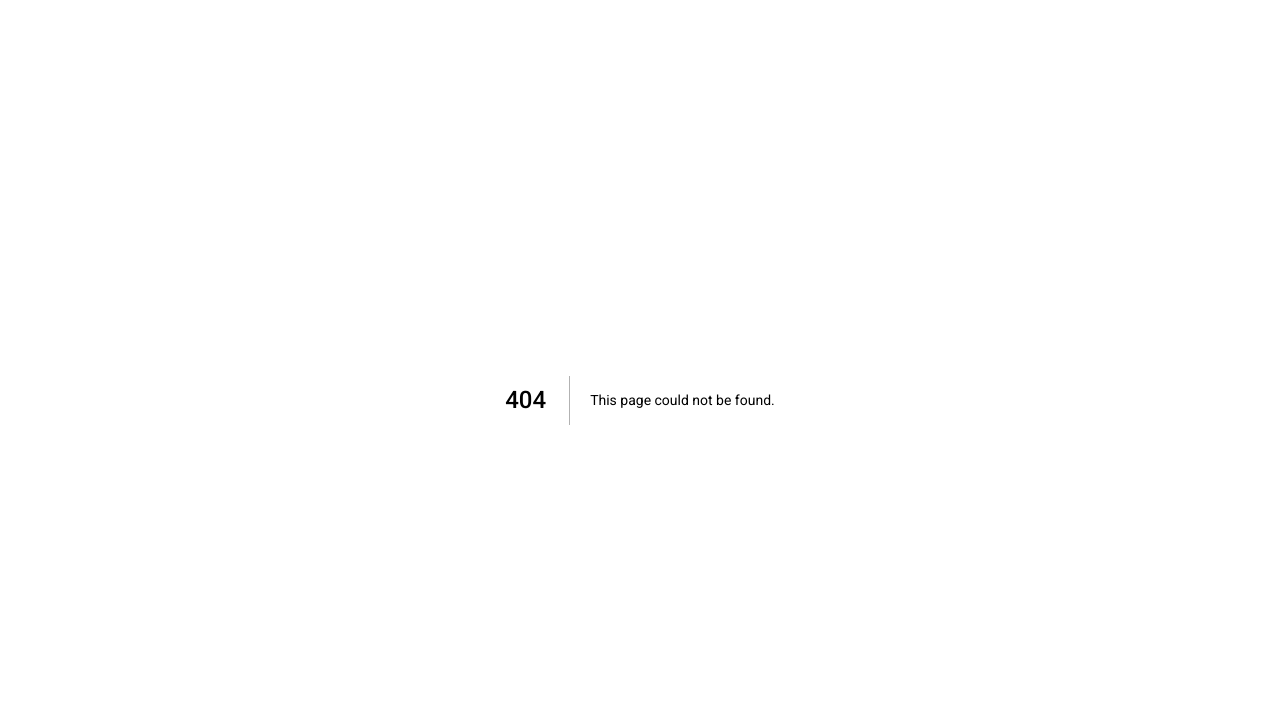
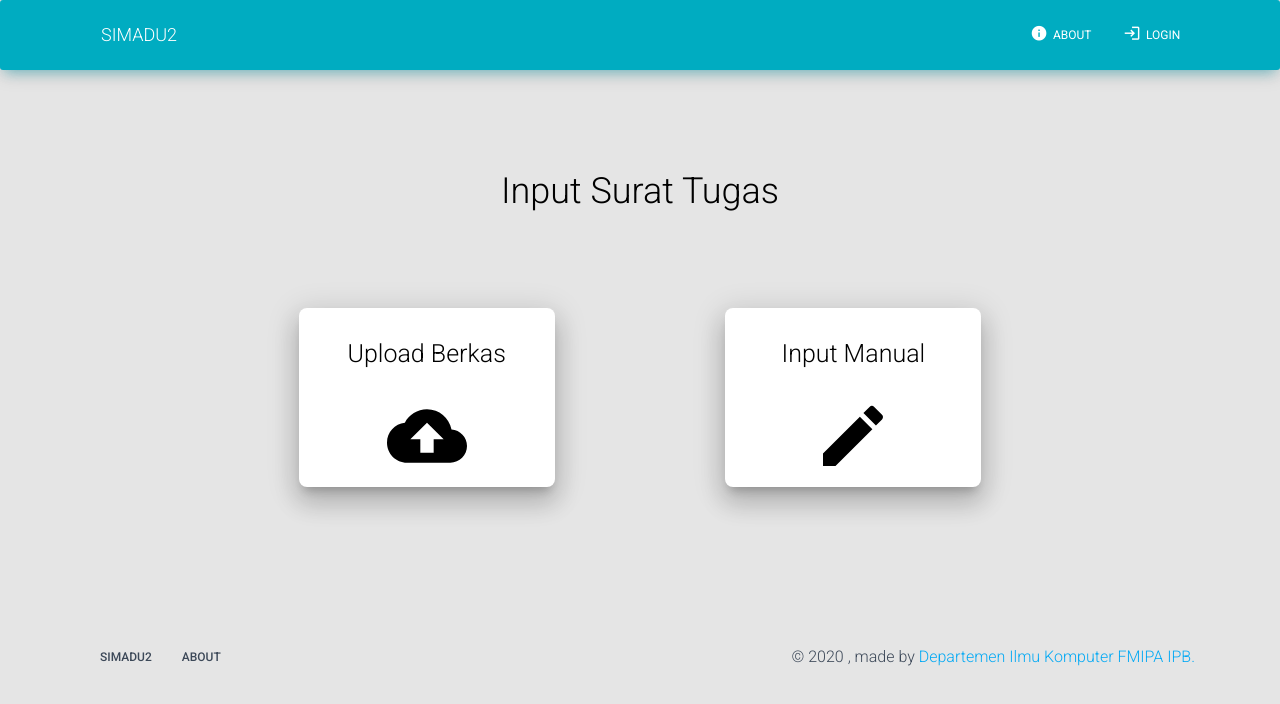
Before and after one commit to muhammad-fakhri/karhutla-backend, a Next.js app: page /surat-tugas in a window 1280 px wide. Before the commit this address had no page. Shown: the top 704 px of the page. Built offline with nearby package versions, Linux system fonts and the light colour scheme.

Commit message:
Add layout and style file for Surat Tugas page

```diff
--- /dev/null
+++ b/assets/jss/nextjs-material-kit/pages/suratTugasPage.js
@@ -0,0 +1,27 @@
+const suratTugasPageStyle = {
+  title: {
+    marginBottom: "8vh",
+    color: "#000000"
+  },
+  textCenter: {
+    textAlign: "center"
+  },
+  gridContainer: {
+    width: "100%",
+    padding: "16vh 0 16vh 0",
+  },
+  gridItem: {
+    marginTop: "16px"
+  },
+  buttonBase: {
+    width: "60%",
+    background: "#FFFFFF",
+    color: "black",
+    padding: "8px 32px",
+    borderRadius: "8px",
+    boxShadow:
+      "0 16px 24px 2px rgba(0, 0, 0, 0.14), 0 6px 30px 5px rgba(0, 0, 0, 0.12), 0 8px 10px -5px rgba(0, 0, 0, 0.2)",
+  }
+};
+
+export default suratTugasPageStyle;
--- a/components/Header/HeaderLinks.js
+++ b/components/Header/HeaderLinks.js
@@ -54,7 +54,7 @@ export default function HeaderLinks(props) {
               />
             </ListItem>
             <ListItem className={classes.listItem}>
-              <Link href="/dashboard">
+              <Link href="/surat-tugas">
                 <Button
                   color="transparent"
                   className={classes.navLink} >
--- /dev/null
+++ b/pages/surat-tugas.js
@@ -0,0 +1,75 @@
+import { makeStyles } from "@material-ui/core/styles";
+import ButtonBase from '@material-ui/core/ButtonBase';
+import Grid from '@material-ui/core/Grid';
+import CloudUploadIcon from '@material-ui/icons/CloudUpload';
+import CreateIcon from '@material-ui/icons/Create';
+import Link from 'next/link';
+import SiteLayout from "../components/Layout/SiteLayout";
+import classNames from "classnames";
+import styles from "../assets/jss/nextjs-material-kit/pages/suratTugasPage";
+
+const useStyles = makeStyles(styles);
+
+function SuratTugasPage(props) {
+    const classes = useStyles();
+
+    return (
+        <SiteLayout headerColor="info">
+            <Grid
+                container
+                justify="center"
+                className={classes.gridContainer}
+            >
+                <Grid
+                    item
+                    xs={10}
+                    sm={10}
+                    align="center"
+                    className={classNames(classes.gridItem, classes.title)}>
+                    <h2>Input Surat Tugas</h2>
+                </Grid>
+                <Grid
+                    item
+                    xs={10}
+                    sm={4}
+                    align="center"
+                    className={classes.gridItem}>
+                    <Link href="/dashboard">
+                        <ButtonBase
+                            className={classNames(classes.buttonBase, classes.textCenter)}
+                            focusRipple={true}
+                        >
+                            <div>
+                                <h3>Upload Berkas</h3>
+                                <br />
+                                <CloudUploadIcon style={{ fontSize: "80px" }} />
+                            </div>
+                        </ButtonBase>
+                    </Link>
+                </Grid>
+                <Grid
+                    item
+                    xs={10}
+                    sm={4}
+                    align="center"
+                    className={classes.gridItem}
+                >
+                    <Link href="/dashboard">
+                        <ButtonBase
+                            className={classNames(classes.buttonBase, classes.textCenter)}
+                            focusRipple={true}
+                        >
+                            <div>
+                                <h3>Input Manual</h3>
+                                <br />
+                                <CreateIcon style={{ fontSize: "80px" }} />
+                            </div>
+                        </ButtonBase>
+                    </Link>
+                </Grid>
+            </Grid>
+        </SiteLayout >
+    );
+}
+
+export default SuratTugasPage;
```
